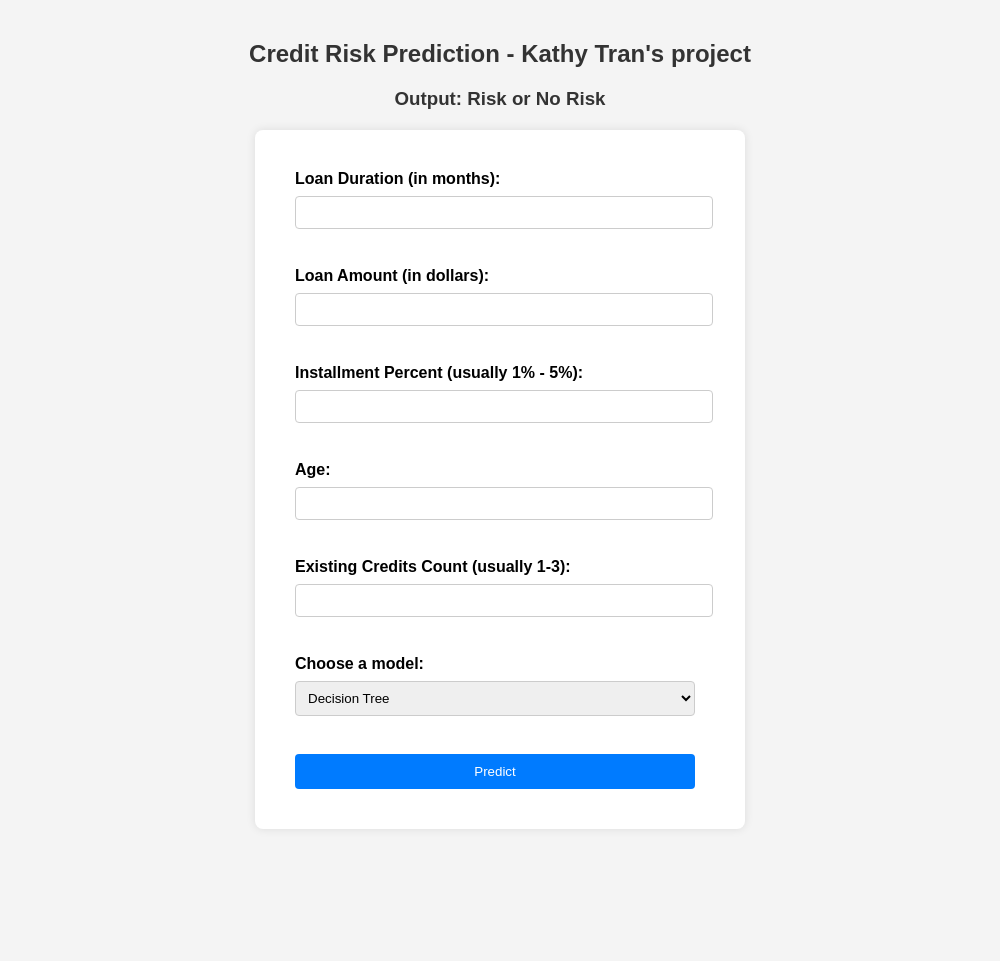
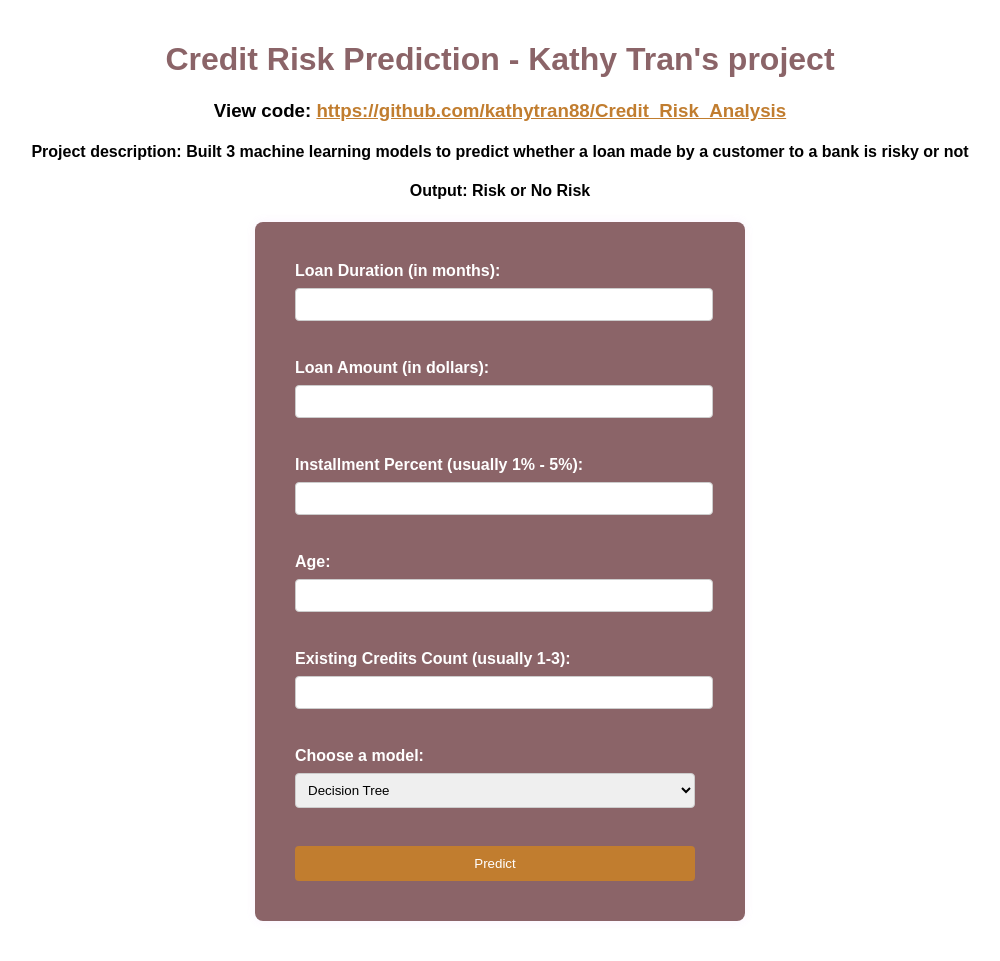
Before and after one commit to kathytran88/Credit_Risk_Analysis, a Flask app: page / in a window 1280 px wide. Shown: the whole page, without its empty margins (140-1140 px from the left). Before the commit the page ends 789 px from the top, so only its background shows below. Run offline with Flask 2, Linux system fonts and the light colour scheme; parts of the project's set-up code (start-up, migrations or seed data) failed here and were passed over.

Commit message:
fix interface

```diff
--- a/flask_app/templates/index.html
+++ b/flask_app/templates/index.html
@@ -6,21 +6,29 @@
     <title>Credit Risk Prediction</title>
     <style>
         body {
-            font-family: Arial, sans-serif;
-            background-color: #f4f4f4;
+            font-family: sans-serif;
+            background-color: #ffffff;
             margin: 0;
             padding: 20px;
         }
-        h2 {
-            color: #333;
+        h1 {
+            color: #8b6468;
             text-align: center;
         }
+
+        a {
+            text-decoration: underline;
+            color: #c17d2f;
+        }
+        a:hover {
+            color: #ff8b25;
+        }
         form {
-            background-color: #fff;
+            background-color: #8b6468;
             padding: 40px;
             padding-right: 50px;
             border-radius: 8px;
-            box-shadow: 0 0 10px rgba(0, 0, 0, 0.1);
+            box-shadow: 0 0 10px rgba(196, 113, 232, 0.1);
             max-width: 400px;
             margin: 20px auto;
         }
@@ -38,7 +46,7 @@
             border-radius: 4px;
         }
         input[type="submit"] {
-            background-color: #007BFF;
+            background-color: #c17d2f;
             color: white;
             padding: 10px 15px;
             border: none;
@@ -47,17 +55,22 @@
             width: 100%;
         }
         input[type="submit"]:hover {
-            background-color: #0056b3;
+            background-color: #c51159;
         }
-        h3 {
+        h3, h1, h2, h4 {
+            font-family: sans-serif;
             text-align: center;
-            color: #333;
+        }
+        label {
+            color: white;
         }
     </style>
 </head>
 <body>
-    <h2>Credit Risk Prediction - Kathy Tran's project</h2>
-    <h3>Output: Risk or No Risk</h3>
+    <h1>Credit Risk Prediction - Kathy Tran's project</h1>
+    <h3>View code: <a href="https://github.com/kathytran88/Credit_Risk_Analysis">https://github.com/kathytran88/Credit_Risk_Analysis</a></h3>
+    <h4><b>Project description: </b>Built 3 machine learning models to predict whether a loan made by a customer to a bank is risky or not</h4>
+    <h4>Output: Risk or No Risk</h4>
     <form action="/" method="post">
         <label for="loan_duration">Loan Duration (in months):</label>
         <input type="number" step="any" name="loan_duration" id="loan_duration" required><br><br>
@@ -69,7 +82,8 @@
         <input type="number" step="any" name="installment_percent" id="installment_percent" required><br><br>
 
         <label for="age">Age:</label>
-        <input type="number" step="any" name="age" id="age" required><br><br>
+        <input type="number" step="any" name="age" id="age" min="18" max="100" required><br><br>
+        <span id="ageError" style="color: red; display: none;">Please enter an age between 18 and 100.</span>
 
         <label for="existing_credits_count">Existing Credits Count (usually 1-3):</label>
         <input type="number" step="any" name="existing_credits_count" id="existing_credits_count" required><br><br>
@@ -87,5 +101,20 @@
     {% if prediction_text %}
     <h3>{{ prediction_text }}</h3>
     {% endif %}
+
+
+<script>
+    document.getElementById("myForm").addEventListener("submit", function(event) {
+      var ageInput = document.getElementById("age");
+      var ageError = document.getElementById("ageError");
+
+      if (ageInput.value < 18 || ageInput.value > 100) {
+        ageError.style.display = "inline";
+        event.preventDefault(); // Prevent form submission
+      } else {
+        ageError.style.display = "none";
+      }
+    });
+  </script>
 </body>
 </html>
```
